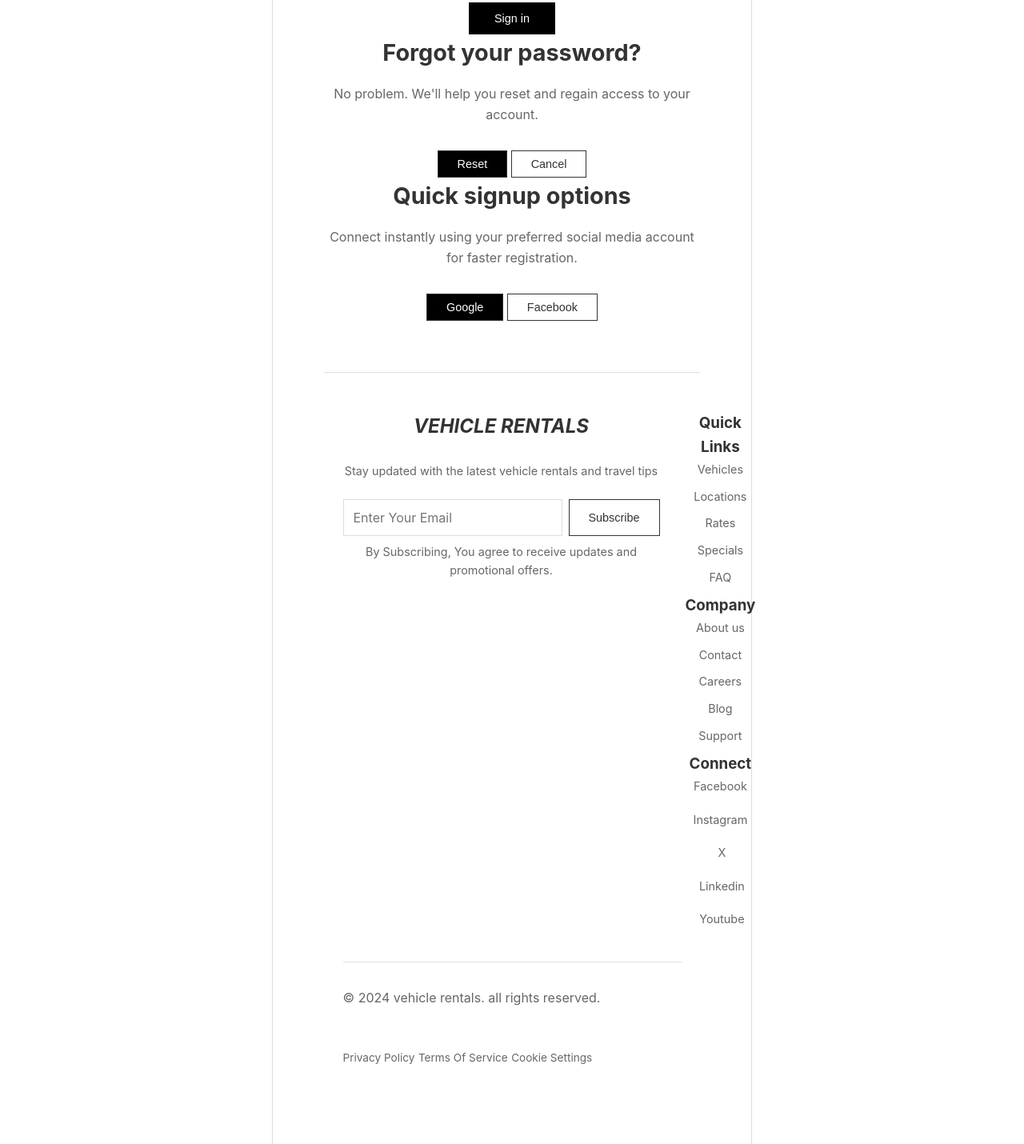
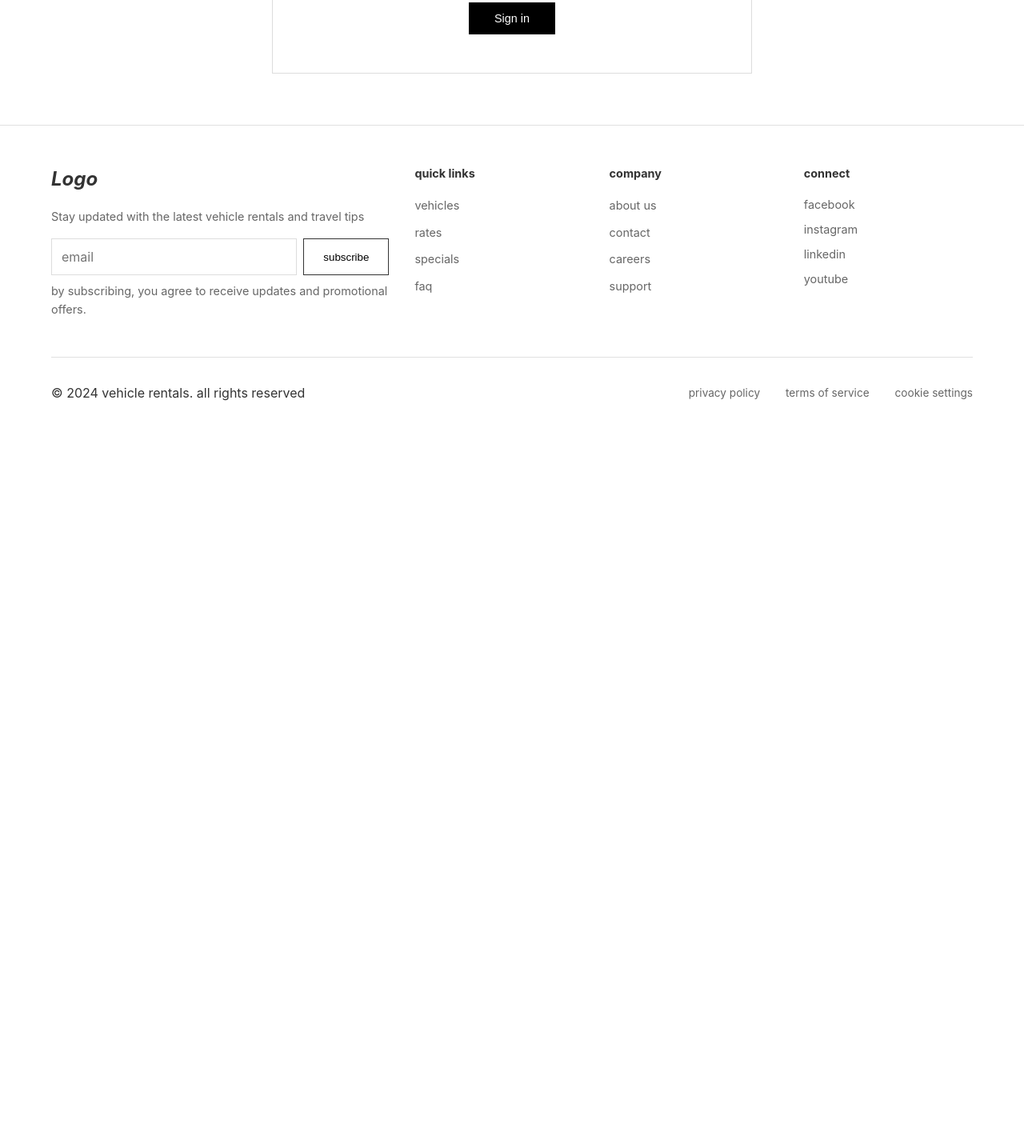
Before and after one commit to Tharusha2002-s/-Web-System-Group-Project, a plain HTML site: page frontend/pages/sign-up.html in a window 1280 px wide. Shown: the part 1451-2881 px from the top of the page at 80% size. After the commit the page ends 2004 px from the top, so only its background shows below. Drawn offline with Linux system fonts and the light colour scheme.

Commit message:
Change the footer  section

```diff
--- a/frontend/pages/sign-up.html
+++ b/frontend/pages/sign-up.html
@@ -96,166 +96,58 @@
         Log in to access your existing rental account and manage your bookings.
       </p>
       <button class="signin-btn">Sign in</button>
-    <!-- CTA Section 2 -->
-    <section class="cta-section">
-      <div class="cta-container">
-        <div class="cta-card">
-          <div class="cta-content">
-            <h2>Forgot your password?</h2>
-            <p class="subtitle">
-              No problem. We'll help you reset and regain access to your
-              account.
-            </p>
-            <div class="cta-actions">
-              <button class="btn btn-primary btn-large">Reset</button>
-              <button class="btn btn-large">Cancel</button>
-            </div>
+    </section>
+
+    <!-- Footer -->
+    <footer>
+      <div class="footer-content">
+        <div class="footer-newsletter">
+          <h3>Logo</h3>
+          <p>Stay updated with the latest vehicle rentals and travel tips</p>
+          <div class="newsletter-form">
+            <input type="email" placeholder="email" />
+            <button>subscribe</button>
+          </div>
+          <p class="newsletter-note">
+            by subscribing, you agree to receive updates and promotional offers.
+          </p>
+        </div>
+        <div class="footer-column">
+          <h4>quick links</h4>
+          <ul>
+            <li><a href="#vehicles">vehicles</a></li>
+            <li><a href="#rates">rates</a></li>
+            <li><a href="#specials">specials</a></li>
+            <li><a href="#faq">faq</a></li>
+          </ul>
+        </div>
+        <div class="footer-column">
+          <h4>company</h4>
+          <ul>
+            <li><a href="#about">about us</a></li>
+            <li><a href="#contact">contact</a></li>
+            <li><a href="#careers">careers</a></li>
+            <li><a href="#support">support</a></li>
+          </ul>
+        </div>
+        <div class="footer-column">
+          <h4>connect</h4>
+          <div class="social-links">
+            <a href="#facebook">facebook</a>
+            <a href="#instagram">instagram</a>
+            <a href="#linkedin">linkedin</a>
+            <a href="#youtube">youtube</a>
           </div>
         </div>
       </div>
-    </section>
-
-    <!-- CTA Section 3 -->
-    <section class="cta-section">
-      <div class="cta-container">
-        <div class="cta-card">
-          <div class="cta-content">
-            <h2>Quick signup options</h2>
-            <p class="subtitle">
-              Connect instantly using your preferred social media account for
-              faster registration.
-            </p>
-            <div class="cta-actions">
-              <button class="btn btn-primary btn-large">Google</button>
-              <button class="btn btn-large">Facebook</button>
-            </div>
-          </div>
-        </div>
-      </div>
-    </section>
-
-    <!-- Footer -->
-    <footer class="footer">
-      <div class="footer-container">
-        <div class="footer-content">
-          <div class="footer-newsletter">
-            <div class="logo">VEHICLE RENTALS</div>
-            <p style="margin: 24px 0">
-              Stay updated with the latest vehicle rentals and travel tips
-            </p>
-            <form class="newsletter-form">
-              <input type="email" placeholder="Enter Your Email" required />
-              <button type="submit" class="btn btn-large">Subscribe</button>
-            </form>
-            <p class="disclaimer">
-              By Subscribing, You agree to receive updates and promotional
-              offers.
-            </p>
-          </div>
-
-          <div class="footer-links">
-            <div class="footer-column">
-              <h3>Quick Links</h3>
-              <ul>
-                <li><a href="#vehicles">Vehicles</a></li>
-                <li><a href="#locations">Locations</a></li>
-                <li><a href="#rates">Rates</a></li>
-                <li><a href="#specials">Specials</a></li>
-                <li><a href="#faq">FAQ</a></li>
-              </ul>
-            </div>
-
-            <div class="footer-column">
-              <h3>Company</h3>
-              <ul>
-                <li><a href="#about">About us</a></li>
-                <li><a href="#contact">Contact</a></li>
-                <li><a href="#careers">Careers</a></li>
-                <li><a href="#blog">Blog</a></li>
-                <li><a href="#support">Support</a></li>
-              </ul>
-            </div>
-
-            <div class="footer-column">
-              <h3>Connect</h3>
-              <ul class="social-links">
-                <li>
-                  <a href="#facebook"
-                    ><img src="./img/facebook.svg" alt="" />Facebook</a
-                  >
-                </li>
-                <li>
-                  <a href="#instagram"
-                    ><img src="./img/instagram.svg" alt="" />Instagram</a
-                  >
-                </li>
-                <li>
-                  <a href="#X"><img src="./img/twitter-x.svg" alt="" /> X</a>
-                </li>
-                <li>
-                  <a href="#linkedin"
-                    ><img src="./img/linkedin.svg" alt="" /> Linkedin</a
-                  >
-                </li>
-                <li>
-                  <a href="#youtube"
-                    ><img src="./img/youtube.svg" alt="" /> Youtube</a
-                  >
-                </li>
-              </ul>
-            </div>
-          </div>
-        </div>
-
-        <div class="footer-bottom">
-          <p>© 2024 vehicle rentals. all rights reserved.</p>
-          <div class="footer-legal">
-            <a href="#privacy">Privacy Policy</a>
-            <a href="#terms">Terms Of Service</a>
-            <a href="#cookies">Cookie Settings</a>
-          </div>
+      <div class="footer-bottom">
+        <p>© 2024 vehicle rentals. all rights reserved</p>
+        <div class="footer-bottom-links">
+          <a href="#privacy">privacy policy</a>
+          <a href="#terms">terms of service</a>
+          <a href="#cookies">cookie settings</a>
         </div>
       </div>
     </footer>
-
-    <script>
-      // Hamburger menu toggle
-      function toggleMenu() {
-        const navLinks = document.querySelector(".nav-links");
-        navLinks.classList.toggle("active");
-      }
-
-      // Form submission handler
-      document
-        .getElementById("signupForm")
-        .addEventListener("submit", function (e) {
-          e.preventDefault();
-
-          const formData = {
-            firstName: document.getElementById("firstName").value,
-            lastName: document.getElementById("lastName").value,
-            email: document.getElementById("email").value,
-            phone: document.getElementById("phone").value,
-            interest: document.getElementById("interest").value,
-            source: document.querySelector('input[name="source"]:checked')
-              ?.value,
-            message: document.getElementById("message").value,
-            terms: document.getElementById("terms").checked,
-          };
-
-          console.log("Form submitted:", formData);
-          alert("Thank you for signing up! Your account has been created.");
-          this.reset();
-        });
-
-      // Newsletter form handler
-      document
-        .querySelector(".newsletter-form")
-        .addEventListener("submit", function (e) {
-          e.preventDefault();
-          alert("Thank you for subscribing!");
-          this.reset();
-        });
-    </script>
   </body>
 </html>
```
